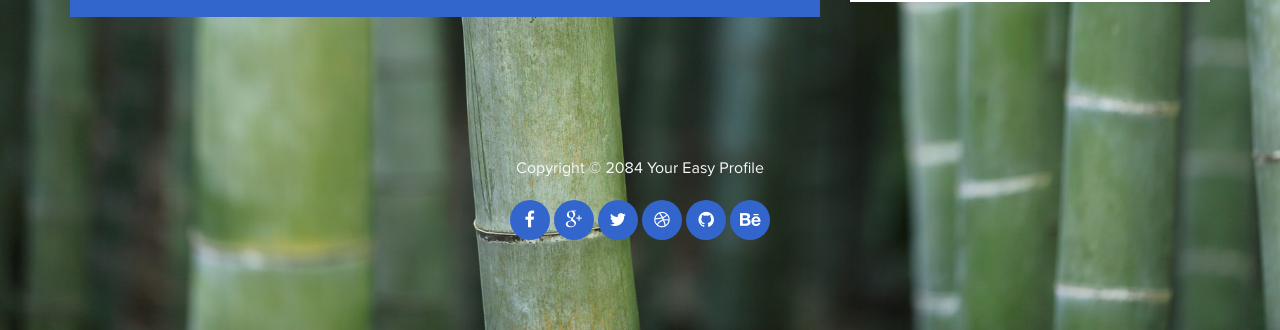
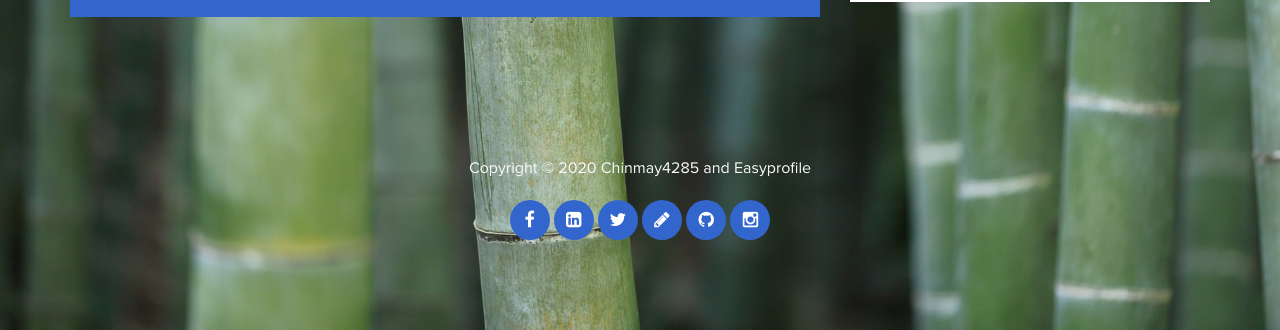
Before and after one commit to Chinmay4285/Chinmay4285.github.io, a Jekyll site: the page index.html, which Jekyll copies as it is, in a window 1280 px wide and 900 px high, scrolled down 2109 px. Shown: the part 570-900 px from the top of the window. Built offline with Jekyll 4.4.1, drawn with Linux system fonts in a browser that asks for light colours.

Commit message:
Update index.html

```diff
--- a/index.html
+++ b/index.html
@@ -240,14 +240,14 @@ http://www.templatemo.com/tm-467-easy-profile
 	<div class="container">
 		<div class="row">
 			<div class="col-md-12 col-sm-12">
-				<p>Copyright &copy; 2084 Your Easy Profile</p>
+				<p>Copyright &copy; 2020 Chinmay4285 and Easyprofile</p>
 				<ul class="social-icons">
-					<li><a href="#" class="fa fa-facebook"></a></li>
-                    <li><a href="#" class="fa fa-google-plus"></a></li>
-					<li><a href="#" class="fa fa-twitter"></a></li>
-					<li><a href="#" class="fa fa-dribbble"></a></li>
-					<li><a href="#" class="fa fa-github"></a></li>
-					<li><a href="#" class="fa fa-behance"></a></li>
+					<li><a href="https://www.facebook.com/chinmay.yalameli" class="fa fa-facebook"></a></li>
+                                        <li><a href="https://www.linkedin.com/in/chinmayyalameli/" class="fa fa-linkedin-square"></a></li>
+					<li><a href="https://twitter.com/ChinmayYalameli" class="fa fa-twitter"></a></li>
+					<li><a href="https://medium.com/@chinmaysy" class="fa fa-pencil"></a></li>
+					<li><a href="https://github.com/Chinmay4285" class="fa fa-github"></a></li>
+					<li><a href="https://www.instagram.com/chinna__sy/" class="fa fa-instagram"></a></li>
 				</ul>
 			</div>
 		</div>
```
